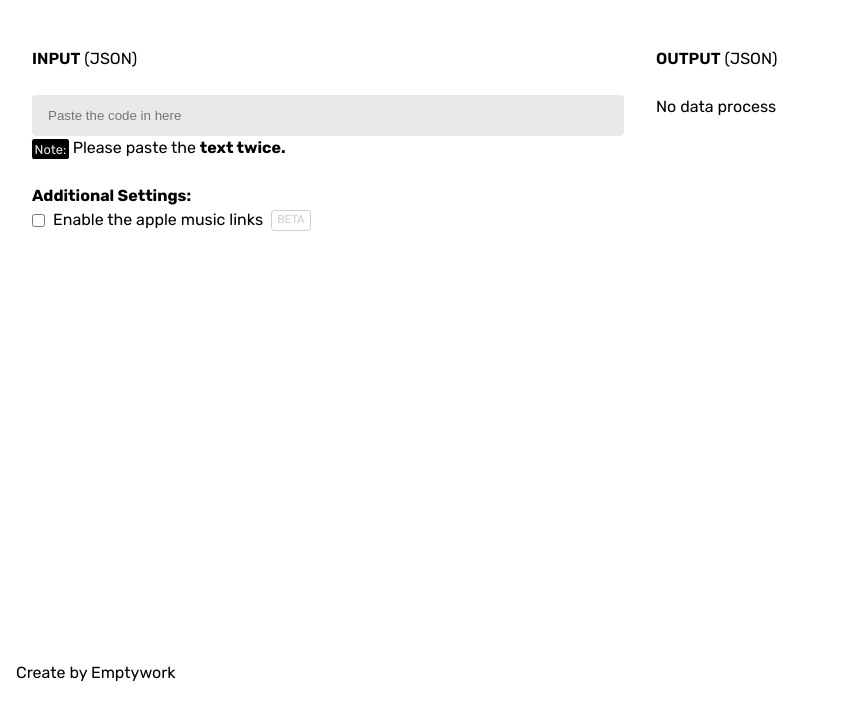
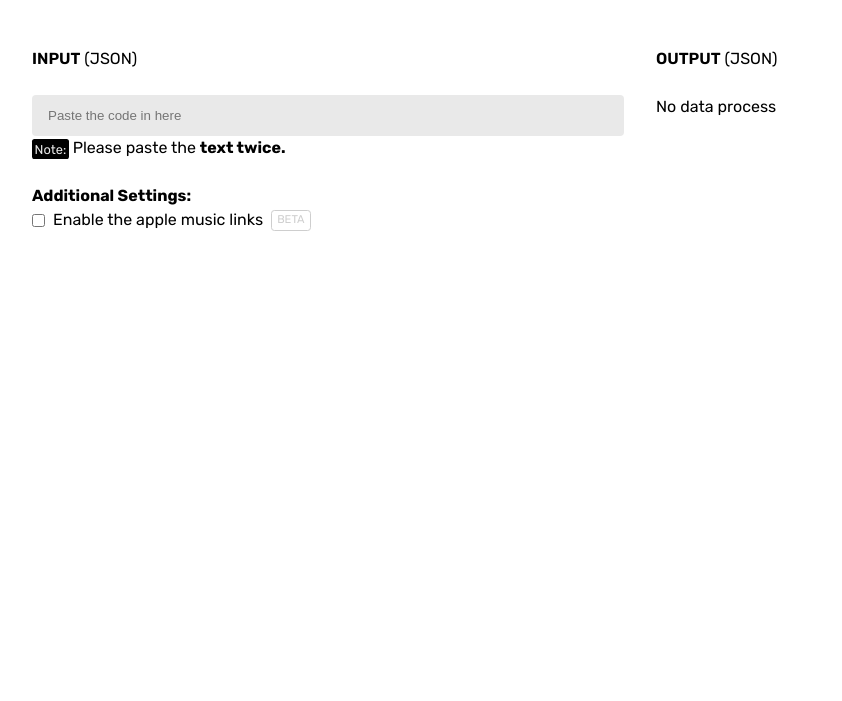
Before and after one commit to EmptyWork/musixmatch-links-converter, a plain HTML site: page index.html in a window 1280 px wide. Shown: the part 99-800 px from the top of the page, without its empty margins (0-842 px from the left). Drawn offline with Linux system fonts and the light colour scheme.

Commit message:
Temporary remove credit element

```diff
--- a/index.html
+++ b/index.html
@@ -64,7 +64,7 @@
     </section>
     <div class="notification" id="notificationArea">
     </div>
-    <div class="feedback">Create by Emptywork</div>
+    <!-- <div class="feedback">Create by Emptywork</div> -->
 </body>
 <script src="/js/jsonviewer.js"></script>
 
```
